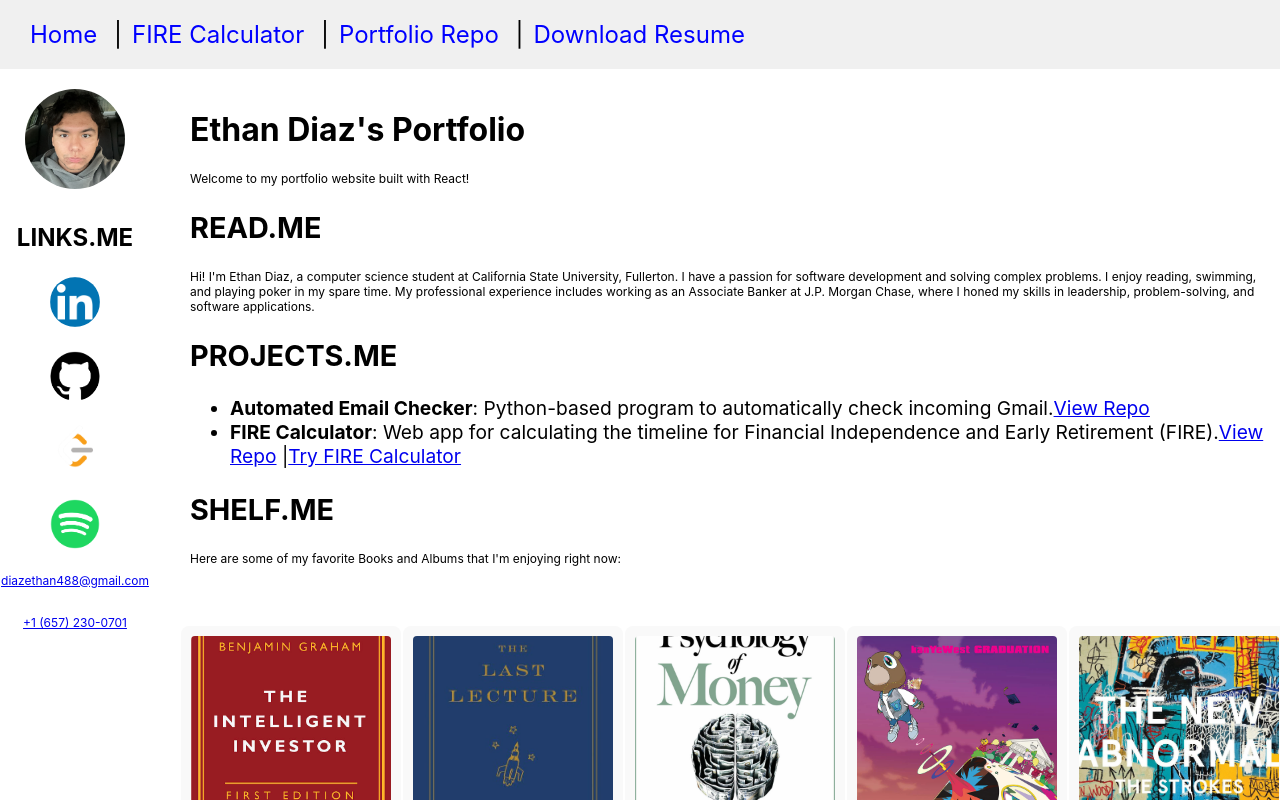
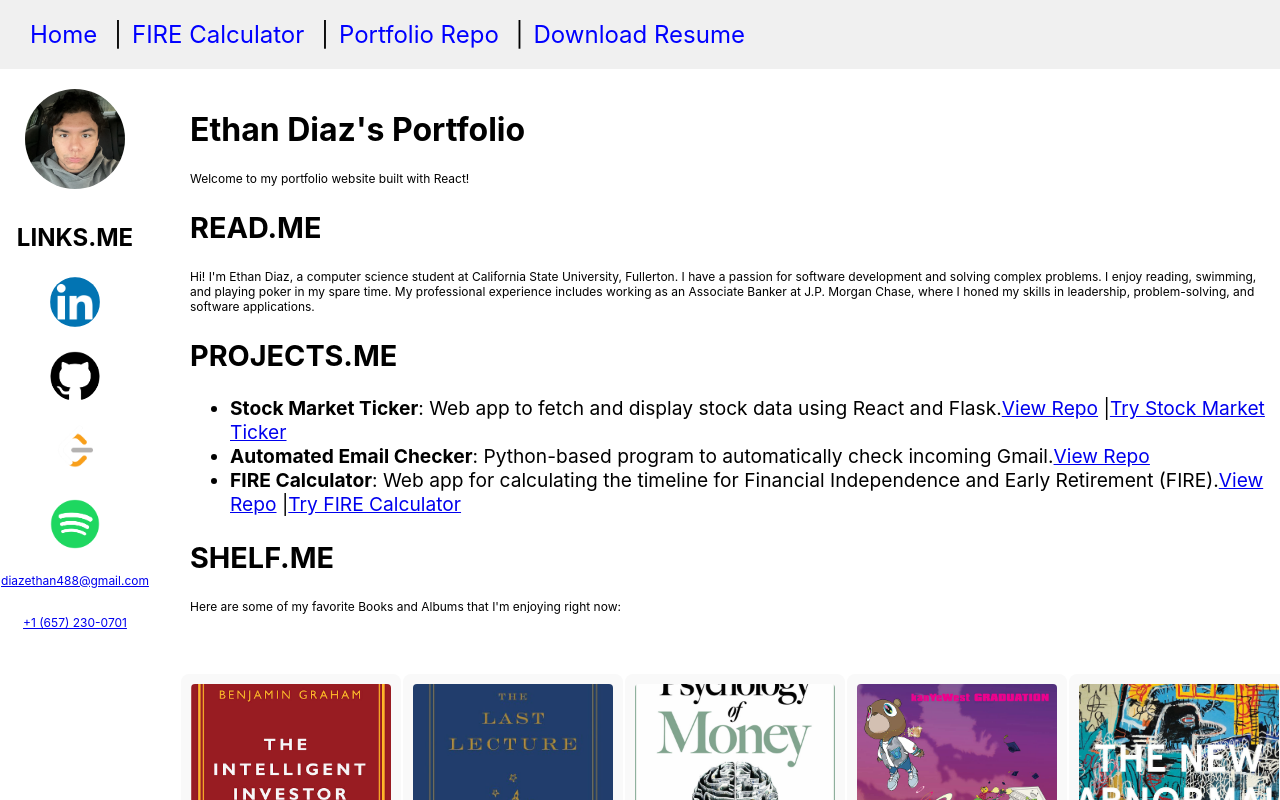
Before and after one commit to ethandCS/9.22.24_portfolio, a React (Create React App) app: page /#/ in a window 1280 px wide. Shown: the top 800 px of the page. Built offline with nearby package versions, Linux system fonts and the light colour scheme.

Commit message:
Added stock-market-ticker to PROJECTS.ME

```diff
--- a/src/components/Home.js
+++ b/src/components/Home.js
@@ -58,6 +58,18 @@ function Home() {
         <section className="main-text">
           <h2>PROJECTS.ME</h2>
           <ul>
+            {/* Add Stock Market Ticker project */}
+            <li>
+              <strong>Stock Market Ticker</strong>: Web app to fetch and display stock data using React and Flask.
+              <a href="https://github.com/ethandCS/stock-market-ticker" target="_blank" rel="noopener noreferrer">
+                View Repo
+              </a> |
+              <a href="http://stock-market-ticker-frontend.vercel.app/" target="_blank" rel="noopener noreferrer">
+                Try Stock Market Ticker
+              </a>
+            </li>
+
+            {/* Existing projects */}
             <li>
               <strong>Automated Email Checker</strong>: Python-based program to automatically check incoming Gmail.
               <a href="https://github.com/ethandCS/Automated_Email_Checker" target="_blank" rel="noopener noreferrer">
```
